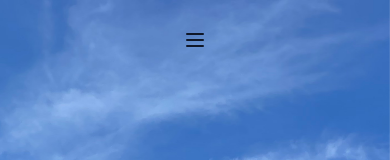
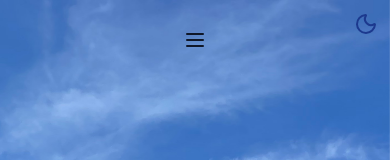
Before and after one commit to FabioKallina/FabioKallina.github.io, a React (Vite) app: page / in a window 390 px wide. Shown: the top 160 px of the page. Built offline with nearby package versions, Linux system fonts and the light colour scheme.

Commit message:
Added toggle theme button to small screens

```diff
--- a/src/components/ThemeToggle.jsx
+++ b/src/components/ThemeToggle.jsx
@@ -33,7 +33,7 @@ export const ThemeToggle = () => {
     <button
       onClick={toggleTheme}
       className={cn(
-        "fixed max-sm:hidden top-2 right-5 z-50 p-2 rounded-full transition-colors duration-300 cursor-pointer",
+        "fixed top-2 right-2 max-sm:top-1 max-sm:right-1 z-50 p-2 rounded-full transition-colors duration-300 cursor-pointer",
         "focus: outline-hidden"
       )}
     >
```
